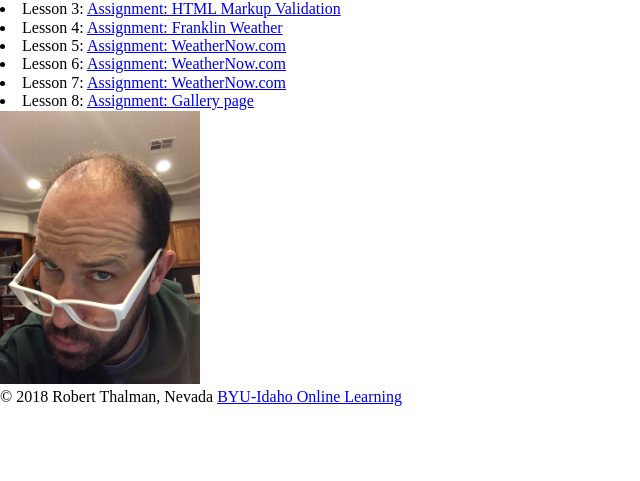
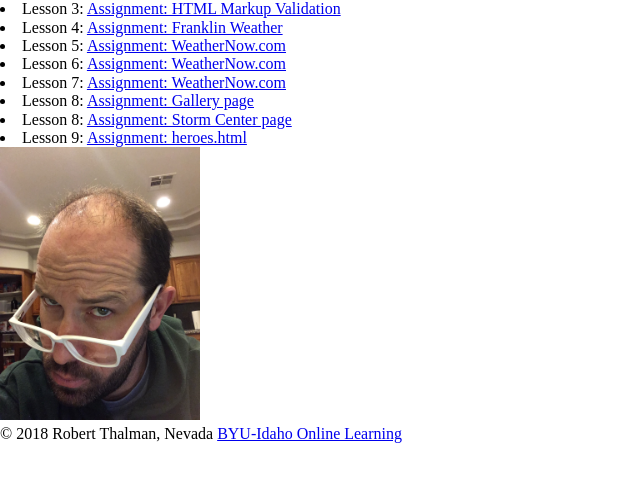
Before and after one commit to rjthalman/rjthalman.github.io, a plain HTML site: page index.html in a window 1280 px wide. Shown: the part 127-608 px from the top of the page, without its empty margins (0-640 px from the left). Drawn offline with Linux system fonts and the light colour scheme; files that its build step writes are made by us from their sources.

Commit message:
update index

```diff
--- a/index.html
+++ b/index.html
@@ -21,7 +21,9 @@
                 </li>
                 <li>Lesson 6: <a href="Assignments/Lesson-6/index.html">Assignment: WeatherNow.com</a>
                 <li>Lesson 7: <a href="Assignments/Lesson-7/index.html">Assignment: WeatherNow.com</a></li>
-                <li>Lesson 8: <a href="Assignments/Lesson-8/">Assignment: Gallery page</a></li>
+                <li>Lesson 8: <a href="Assignments/Lesson-8/gallery.html">Assignment: Gallery page</a></li>
+                <li>Lesson 8: <a href="Assignments/Lesson-8/stormcenter.html">Assignment: Storm Center page</a></li>
+                <li>Lesson 9: <a href="Assignments/Lesson-9/heroes.html">Assignment: heroes.html</a></li>
                 <img src="Images/Rob-profile-pic1.JPG" width="200" height=273 alt="My Profile Picture">
             </main>
             <footer>&copy; 2018 Robert Thalman, Nevada
```
Also changed, not shown: Assignments/Lesson-9/heroes.html (+2 -2 lines).
